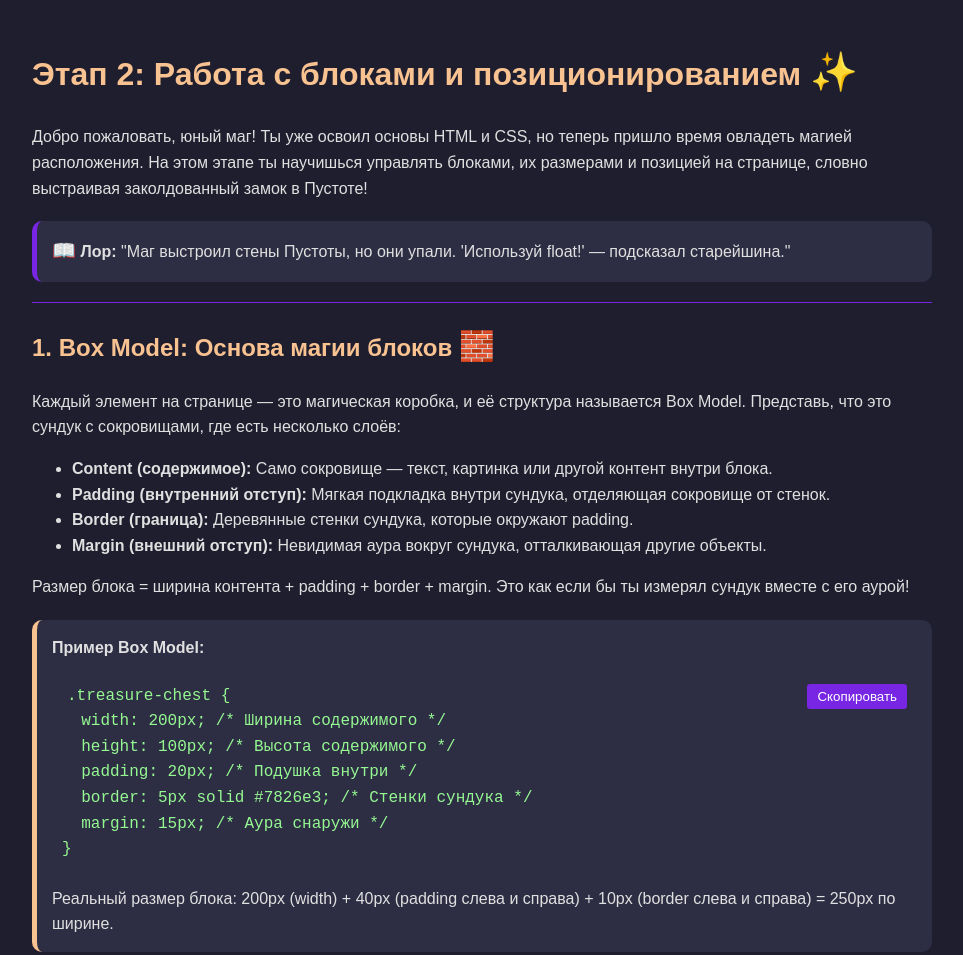
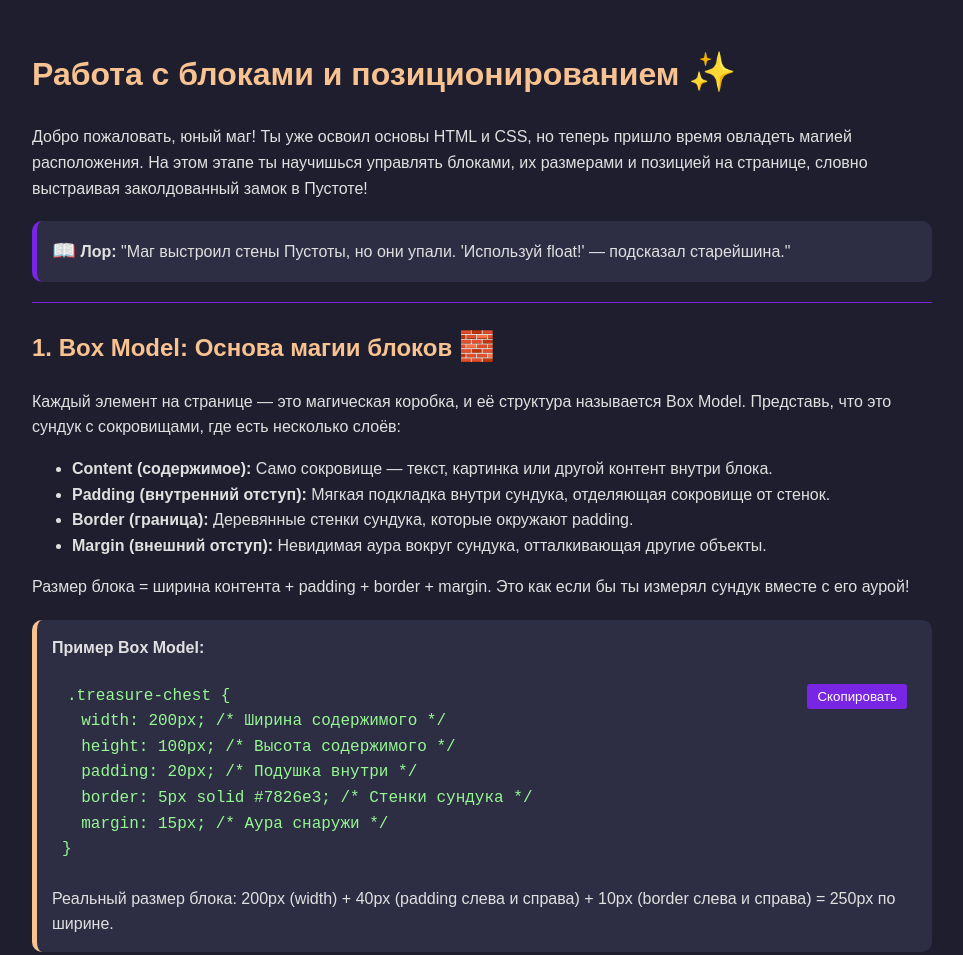
Before and after one commit to Salamander5876/QuestMage-Part-I, a plain HTML site: page main/CSS/Работа с блоками и позиционированием/index.html in a window 1280 px wide. Shown: the top 955 px of the page, without its empty margins (158-1121 px from the left). Drawn offline with Linux system fonts and the light colour scheme.

Commit message:
Update index.html

```diff
--- a/main/CSS/Работа с блоками и позиционированием/index.html
+++ b/main/CSS/Работа с блоками и позиционированием/index.html
@@ -3,7 +3,7 @@
 <head>
   <meta charset="UTF-8">
   <meta name="viewport" content="width=device-width, initial-scale=1.0">
-  <title>Этап 2: Работа с блоками и позиционированием | Академия Магии Пустоты</title>
+  <title>Работа с блоками и позиционированием</title>
   <style>
     body {
       font-family: Arial, sans-serif;
@@ -60,7 +60,7 @@
 </head>
 <body>
 
-  <h1>Этап 2: Работа с блоками и позиционированием <span class="emoji">✨</span></h1>
+  <h1>Работа с блоками и позиционированием <span class="emoji">✨</span></h1>
   <p>Добро пожаловать, юный маг! Ты уже освоил основы HTML и CSS, но теперь пришло время овладеть магией расположения. На этом этапе ты научишься управлять блоками, их размерами и позицией на странице, словно выстраивая заколдованный замок в Пустоте!</p>
 
   <div class="story">
```
